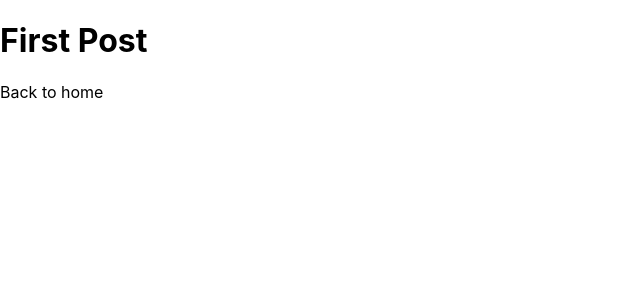
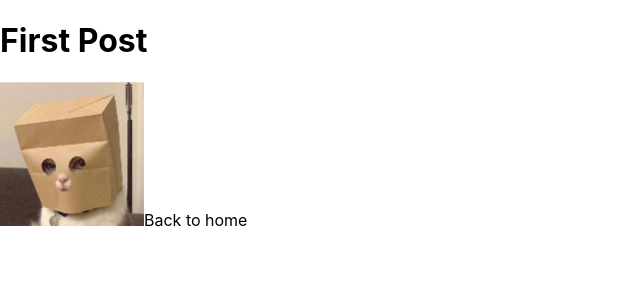
Before and after one commit to Yoshiki217/next, a Next.js app in the folder nextjs-blog/: page /posts/first_post in a window 1280 px wide. Shown: the top 300 px of the page, without its empty margins (0-640 px from the left). Built offline with nearby package versions, Linux system fonts and the light colour scheme.

Commit message:
add/image

```diff
--- a/nextjs-blog/pages/index.js
+++ b/nextjs-blog/pages/index.js
@@ -15,6 +15,7 @@ export default function Home() {
       <main className={styles.main}>
         <h1 className={styles.title}>
           Read{' '}
+
           <Link href="/posts/first_post">
             <>this page!</>
           </Link>
--- a/nextjs-blog/pages/posts/first_post.js
+++ b/nextjs-blog/pages/posts/first_post.js
@@ -1,9 +1,17 @@
 import Link from 'next/link'
+import Image from 'next/image'
 
 export default function FirstPost() {
+  const image = {
+    src: '/images/IMG_0374.jpg',
+    width: 144,
+    height: 144,
+  }
+
   return (
     <>
       <h1>First Post</h1>
+      <Image src={image.src} width={image.width} height={image.height} />
       <Link href="/">
         <>Back to home</>
       </Link>
```
Also changed, not shown: nextjs-blog/public/images/IMG_0374.jpg (added).
